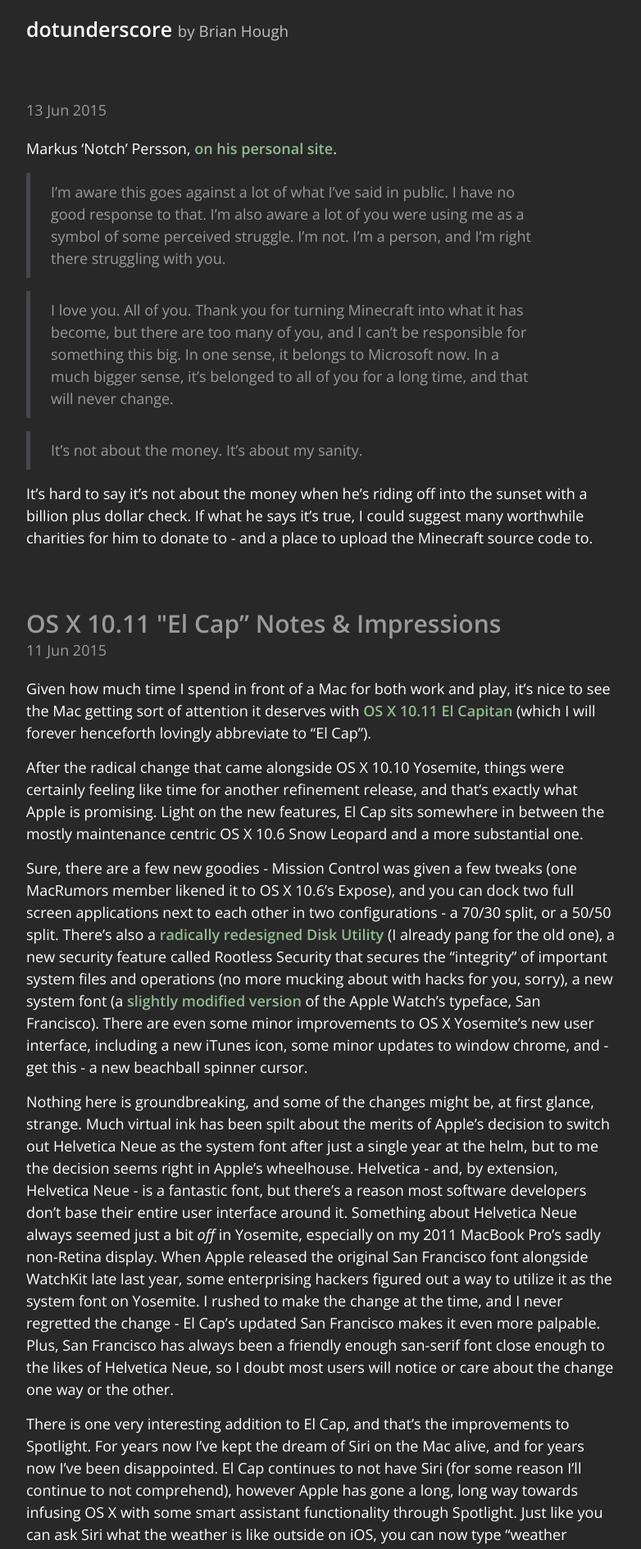
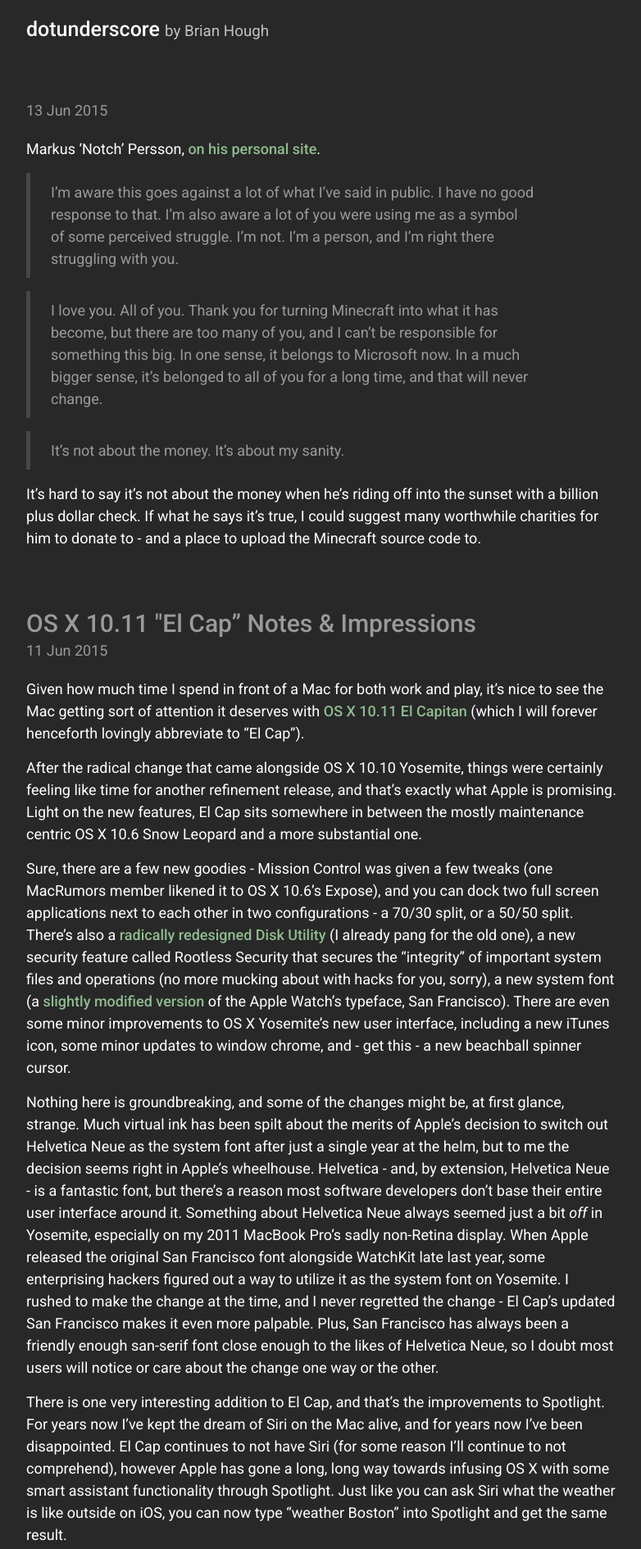
Before and after one commit to derfbwh/derfbwh.github.io, a Jekyll site: the page built from index.html, in a window 1280 px wide. Shown: the top 1890 px of the page at 82% size, without its empty margins (248-1030 px from the left). Built offline with Jekyll 4.4.1, drawn with Linux system fonts in a browser that asks for light colours; Markdown is read by kramdown in place of the engine named in the settings; the list of posts is cut into pages by our own code.

Commit message:
layout-update

```diff
--- a/public/css/poole.css
+++ b/public/css/poole.css
@@ -35,7 +35,7 @@
  * Update the foundational and global aspects of the page.
  */
 
-@import url(http://fonts.googleapis.com/css?family=Open+Sans:300italic,400italic,600italic,400,300,600);
+@import url(http://fonts.googleapis.com/css?family=Roboto:500,400italic,300,500italic,300italic,400);
 
 * {
   -webkit-box-sizing: border-box;
@@ -50,7 +50,7 @@
 }
 
 html {
-  font-family: 'Open Sans', sans-serif;
+  font-family: 'Roboto', sans-serif;
   line-height: 1.5;
 }
 @media (min-width: 38em) {
@@ -71,7 +71,7 @@
 a {
   color: darkseagreen;
   text-decoration: none;
-  font-weight: 600;
+  font-weight: 500;
 }
 a strong {
   color: inherit;
```
